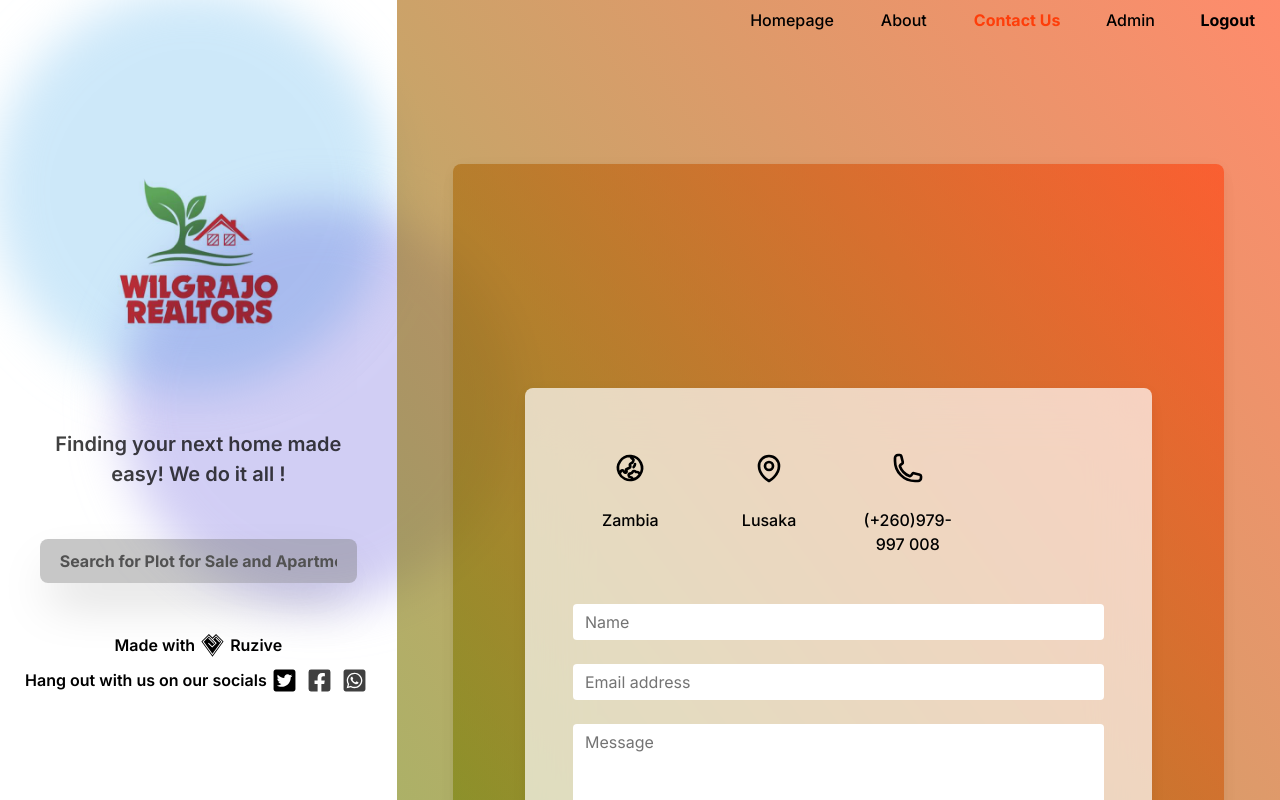
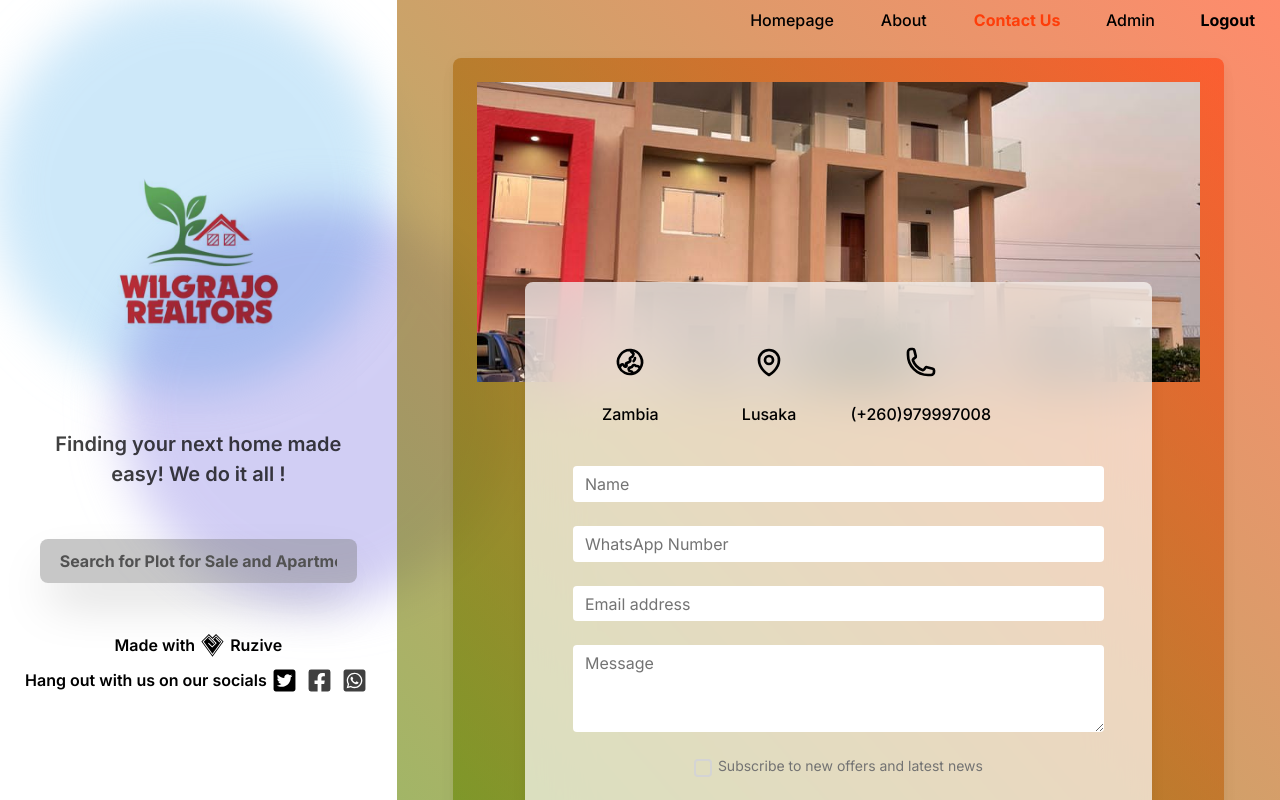
Before and after one commit to ruzive/Wilgrajo-frontend, a Next.js app: page /contact-us in a window 1280 px wide. Shown: the top 800 px of the page. Built offline with nearby package versions, Linux system fonts and the light colour scheme.

Commit message:
contact up page image

```diff
--- a/components/contact/contact.tsx
+++ b/components/contact/contact.tsx
@@ -1,16 +1,24 @@
-import backgroundImage from '@public/assets/images/Zimindo_Plaza.jpeg'
+import bgImage from '@public/assets/images/zimindo_plaza.jpeg';
+import Image from 'next/image';
 const ContactForm = () => {
   return (
     // <div className="grid-cols-4 sm:grid md:grid-cols-2 ">
-    <div className="grid-cols-3 sm:grid-cols-2 2xl:grid-cols-3 grid-rows-auto gap-4 py-[100px] w-[90%] mx-auto">
-      <div className="mx-3 mt-6 flex flex-col self-start rounded-lg bg-gradient-to-tr from-[#558b00]/60 to-[#fe3e0a]/60 shadow-[0_2px_15px_-3px_rgba(0,0,0,0.07),0_10px_20px_-2px_rgba(0,0,0,0.04)] dark:bg-neutral-700 sm:shrink-0 sm:grow sm:basis-0">
+    <div className="grid-cols-4 sm:grid-cols-2 2xl:grid-cols-3 grid-rows-auto gap-4 py-[10px] w-[90%] mx-auto">
+      <div className="mx-3 mt-2 flex flex-col self-start rounded-lg bg-gradient-to-tr from-[#558b00]/60 to-[#fe3e0a]/60 shadow-[0_2px_15px_-3px_rgba(0,0,0,0.07),0_10px_20px_-2px_rgba(0,0,0,0.04)] dark:bg-neutral-700 sm:shrink-0 sm:grow sm:basis-0">
         <div className="p-6">
-          <section className="mb-32">
-            <div className="relative h-[300px] overflow-hidden bg-cover bg-[50%] bg-no-repeat" style={{ backgroundImage: `url(${backgroundImage})` }}>
+          <section className="mb-4">
+            <div className="relative h-[300px] overflow-hidden bg-cover bg-[50%] bg-no-repeat ">
+              <Image
+                alt='background-contact'
+                src={bgImage}
+                layout="fill"
+                objectFit="cover"
+                priority
+              />
             </div>
             <div className="px-6 md:px-12">
               <div className="block rounded-lg bg-[hsla(0,0%,100%,0.7)] px-6 py-12 shadow-[0_2px_15px_-3px_rgba(0,0,0,0.07),0_10px_20px_-2px_rgba(0,0,0,0.04)] dark:bg-[hsla(0,0%,5%,0.7)] dark:shadow-black/20 md:py-16 md:px-12 -mt-[100px] backdrop-blur-[30px]">
-                <div className="mb-12 grid gap-x-6 md:grid-cols-2 lg:grid-cols-4">
+                <div className="mb-10 grid gap-x-6 md:grid-cols-2 lg:grid-cols-4">
                   <div className="mx-auto mb-12 text-center lg:mb-0">
                     <svg xmlns="http://www.w3.org/2000/svg" fill="none" viewBox="0 0 24 24" strokeWidth="2" stroke="currentColor" className="mx-auto mb-6 h-8 w-8 text-primary dark:text-primary-400">
                       <path strokeLinecap="round" strokeLinejoin="round" d="M12.75 3.03v.568c0 .334.148.65.405.864l1.068.89c.442.369.535 1.01.216 1.49l-.51.766a2.25 2.25 0 01-1.161.886l-.143.048a1.107 1.107 0 00-.57 1.664c.369.555.169 1.307-.427 1.605L9 13.125l.423 1.059a.956.956 0 01-1.652.928l-.679-.906a1.125 1.125 0 00-1.906.172L4.5 15.75l-.612.153M12.75 3.031a9 9 0 00-8.862 12.872M12.75 3.031a9 9 0 016.69 14.036m0 0l-.177-.529A2.25 2.25 0 0017.128 15H16.5l-.324-.324a1.453 1.453 0 00-2.328.377l-.036.073a1.586 1.586 0 01-.982.816l-.99.282c-.55.157-.894.702-.8 1.267l.073.438c.08.474.49.821.97.821.846 0 1.598.542 1.865 1.345l.215.643m5.276-3.67a9.012 9.012 0 01-5.276 3.67m0 0a9 9 0 01-10.275-4.835M15.75 9c0 .896-.393 1.7-1.016 2.25" />
@@ -28,7 +36,7 @@ const ContactForm = () => {
                     <svg xmlns="http://www.w3.org/2000/svg" fill="none" viewBox="0 0 24 24" strokeWidth="2" stroke="currentColor" className="mx-auto mb-6 h-8 w-8 text-primary dark:text-primary-400">
                       <path strokeLinecap="round" strokeLinejoin="round" d="M2.25 6.75c0 8.284 6.716 15 15 15h2.25a2.25 2.25 0 002.25-2.25v-1.372c0-.516-.351-.966-.852-1.091l-4.423-1.106c-.44-.11-.902.055-1.173.417l-.97 1.293c-.282.376-.769.542-1.21.38a12.035 12.035 0 01-7.143-7.143c-.162-.441.004-.928.38-1.21l1.293-.97c.363-.271.527-.734.417-1.173L6.963 3.102a1.125 1.125 0 00-1.091-.852H4.5A2.25 2.25 0 002.25 4.5v2.25z" />
                     </svg>
-                    <h6 className="font-medium">(+260)979-997 008</h6>
+                    <h6 className="font-medium">(+260)979997008</h6>
                   </div>
                 </div>
                 <div className="mx-auto max-w-[700px]">
@@ -36,16 +44,25 @@ const ContactForm = () => {
                     <div className="relative mb-6" data-te-input-wrapper-init>
                       <input type="text"
                         className="peer block min-h-[auto] w-full rounded border-0 bg-blue py-[0.32rem] px-3 leading-[1.6] outline-none transition-all duration-200 ease-linear focus:placeholder:opacity-100 peer-focus:text-primary data-[te-input-state-active]:placeholder:opacity-100 motion-reduce:transition-none dark:text-neutral-200 dark:placeholder:text-neutral-200 dark:peer-focus:text-primary [&:not([data-te-input-placeholder-active])]:placeholder:opacity-0"
-                        id="exampleInput90" placeholder="Name" />
+                        id="name" placeholder="Name" />
                       <label
                         className="pointer-events-none absolute top-0 left-3 mb-0 max-w-[90%] origin-[0_0] truncate pt-[0.37rem] leading-[1.6] text-neutral-500 transition-all duration-200 ease-out peer-focus:-translate-y-[0.9rem] peer-focus:scale-[0.8] peer-focus:text-primary peer-data-[te-input-state-active]:-translate-y-[0.9rem] peer-data-[te-input-state-active]:scale-[0.8] motion-reduce:transition-none dark:text-neutral-200 dark:peer-focus:text-primary"
                         >Name
                       </label>
                     </div>
                     <div className="relative mb-6" data-te-input-wrapper-init>
+                      <input type="number"
+                        className="peer block min-h-[auto] w-full rounded border-0 bg-blue py-[0.32rem] px-3 leading-[1.6] outline-none transition-all duration-200 ease-linear focus:placeholder:opacity-100 peer-focus:text-primary data-[te-input-state-active]:placeholder:opacity-100 motion-reduce:transition-none dark:text-neutral-200 dark:placeholder:text-neutral-200 dark:peer-focus:text-primary [&:not([data-te-input-placeholder-active])]:placeholder:opacity-0"
+                        id="number" placeholder="WhatsApp Number" />
+                      <label
+                        className="pointer-events-none absolute top-0 left-3 mb-0 max-w-[90%] origin-[0_0] truncate pt-[0.37rem] leading-[1.6] text-neutral-500 transition-all duration-200 ease-out peer-focus:-translate-y-[0.9rem] peer-focus:scale-[0.8] peer-focus:text-primary peer-data-[te-input-state-active]:-translate-y-[0.9rem] peer-data-[te-input-state-active]:scale-[0.8] motion-reduce:transition-none dark:text-neutral-200 dark:peer-focus:text-primary"
+                        >WhatsApp Number
+                      </label>
+                    </div>
+                    <div className="relative mb-6" data-te-input-wrapper-init>
                       <input type="email"
                         className="peer block min-h-[auto] w-full rounded border-0 bg-blue py-[0.32rem] px-3 leading-[1.6] outline-none transition-all duration-200 ease-linear focus:placeholder:opacity-100 peer-focus:text-primary data-[te-input-state-active]:placeholder:opacity-100 motion-reduce:transition-none dark:text-neutral-200 dark:placeholder:text-neutral-200 dark:peer-focus:text-primary [&:not([data-te-input-placeholder-active])]:placeholder:opacity-0"
-                        id="exampleInput91" placeholder="Email address" />
+                        id="email" placeholder="Email address" />
                       <label
                         className="pointer-events-none absolute top-0 left-3 mb-0 max-w-[90%] origin-[0_0] truncate pt-[0.37rem] leading-[1.6] text-neutral-500 transition-all duration-200 ease-out peer-focus:-translate-y-[0.9rem] peer-focus:scale-[0.8] peer-focus:text-primary peer-data-[te-input-state-active]:-translate-y-[0.9rem] peer-data-[te-input-state-active]:scale-[0.8] motion-reduce:transition-none dark:text-neutral-200 dark:peer-focus:text-primary"
                         >Email address
@@ -54,17 +71,19 @@ const ContactForm = () => {
                     <div className="relative mb-6" data-te-input-wrapper-init>
                       <textarea
                         className="peer block min-h-[auto] w-full rounded border-0 bg-blue py-[0.32rem] px-3 leading-[1.6] outline-none transition-all duration-200 ease-linear focus:placeholder:opacity-100 data-[te-input-state-active]:placeholder:opacity-100 motion-reduce:transition-none dark:text-neutral-200 dark:placeholder:text-neutral-200 [&:not([data-te-input-placeholder-active])]:placeholder:opacity-0"
-                        id="exampleFormControlTextarea1" rows="3" placeholder="Your message"></textarea>
+                        id="message" rows="3" placeholder="Your message"></textarea>
                       <label
                         className="pointer-events-none absolute top-0 left-3 mb-0 max-w-[90%] origin-[0_0] truncate pt-[0.37rem] leading-[1.6] text-neutral-500 transition-all duration-200 ease-out peer-focus:-translate-y-[0.9rem] peer-focus:scale-[0.8] peer-focus:text-primary peer-data-[te-input-state-active]:-translate-y-[0.9rem] peer-data-[te-input-state-active]:scale-[0.8] motion-reduce:transition-none dark:text-neutral-200 dark:peer-focus:text-primary">Message</label>
                     </div>
                     <div className="mb-6 inline-block min-h-[1.5rem] justify-center pl-[1.5rem] md:flex">
                       <input
                         className="relative float-left mt-[0.15rem] mr-[6px] -ml-[1.5rem] h-[1.125rem] w-[1.125rem] appearance-none rounded-[0.25rem] border-[0.125rem] border-solid border-neutral-300 outline-none before:pointer-events-none before:absolute before:h-[0.875rem] before:w-[0.875rem] before:scale-0 before:rounded-full before:bg-transparent before:opacity-0 before:shadow-[0px_0px_0px_13px_transparent] before:content-[''] checked:border-primary checked:bg-primary checked:before:opacity-[0.16] checked:after:absolute checked:after:ml-[0.25rem] checked:after:-mt-px checked:after:block checked:after:h-[0.8125rem] checked:after:w-[0.375rem] checked:after:rotate-45 checked:after:border-solid checked:after:border-white"
-                        type="checkbox" id="exampleInputCheck1" />
-                      <label className="block text-neutral-500 font-normal text-sm" htmlFor="exampleInputCheck1">I accept the terms and conditions</label>
+                        type="checkbox" id="subscribe" />
+                      <label className="block text-neutral-500 font-normal text-sm" htmlFor="subscribe">Subscribe to new offers and latest news</label>
                     </div>
-                    <button type="submit" className="block w-full py-3 px-6 mb-8 font-semibold text-center text-white bg-primary rounded hover:bg-primary-900 focus:outline-none focus:bg-primary-900">Send</button>
+
+                    {/* <button type="submit" className="block w-full py-3 px-6 mb-8 font-semibold text-center text-white bg-primary rounded hover:bg-primary-900 focus:outline-none focus:bg-primary-900">Send</button> */}
+                    <button className="block w-full bg-transparent hover:bg-blue-500 text-blue-700 font-semibold hover:text-white py-3 px-6 border border-blue-500 hover:border-transparent rounded">Button</button>
                   </form>
                 </div>
               </div>
```
Also changed, not shown: components/Map.tsx (+2 -30 lines).
